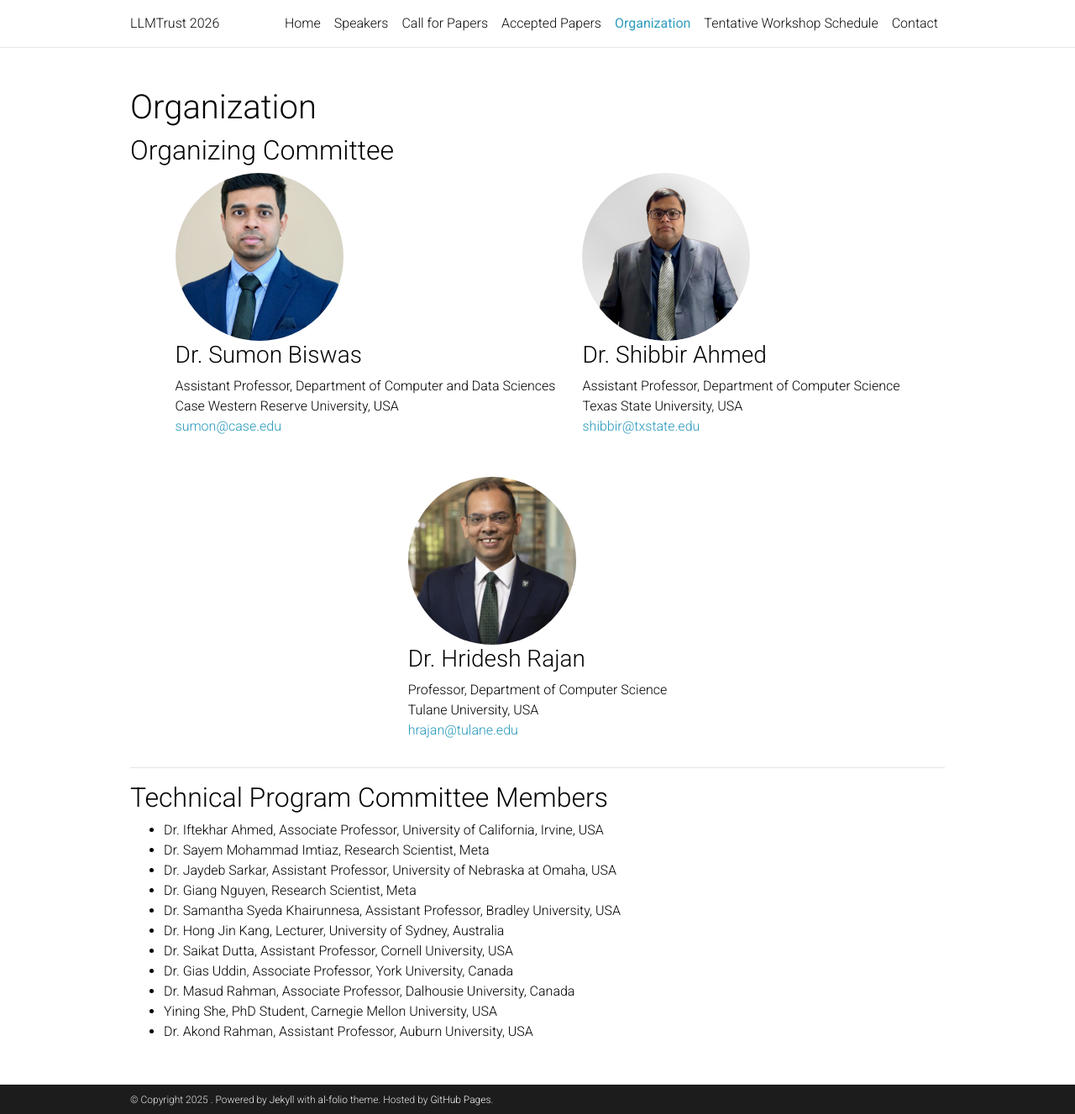
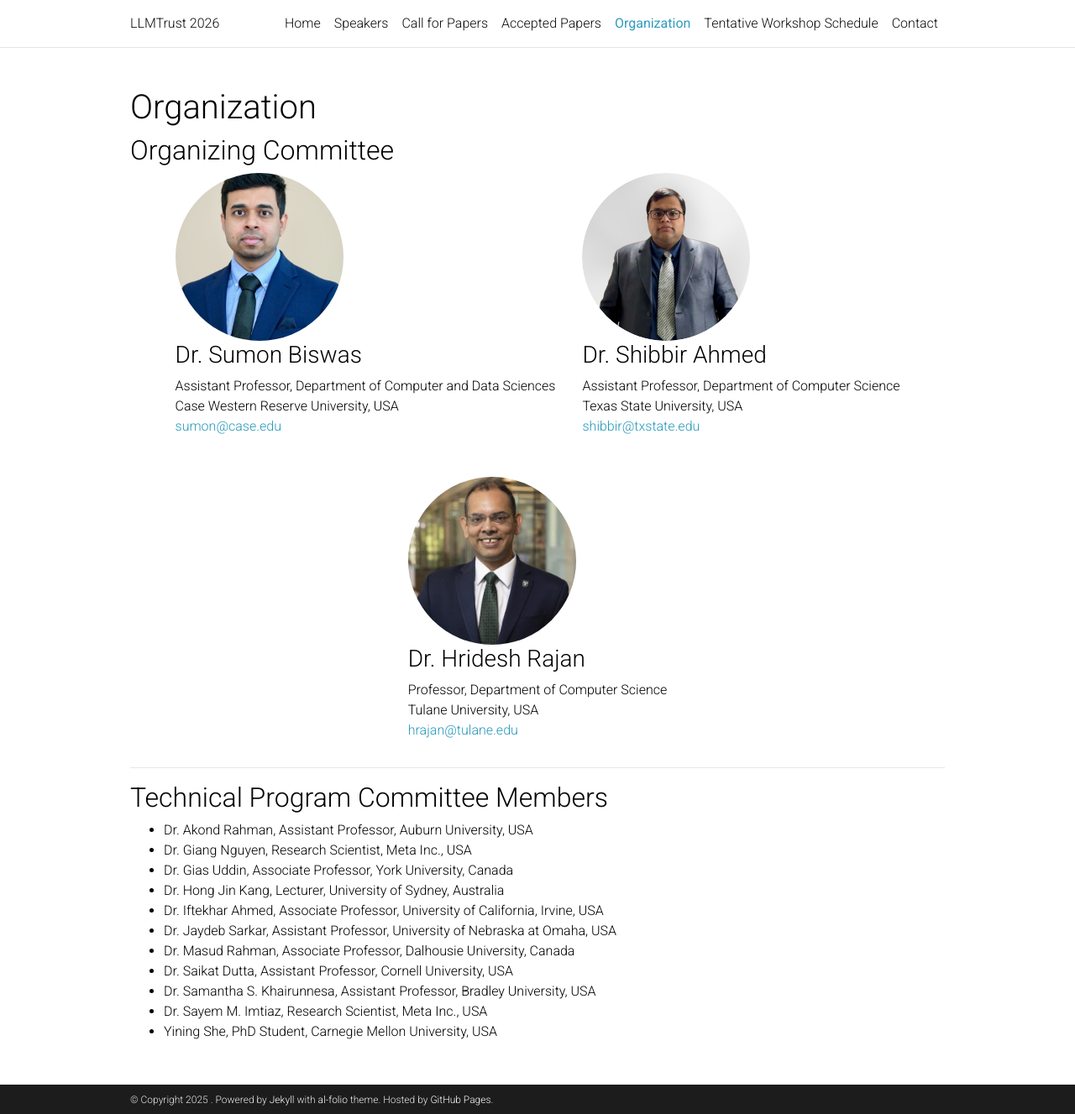
Before and after one commit to llmtrust2026/llmtrust2026.github.io, a Jekyll site: the page built from _pages/organization.md, in a window 1280 px wide and 1327 px high. Shown: the whole window at 84% size. Built offline with Jekyll 4.4.1, drawn with Linux system fonts in a browser that asks for light colours; comment, search, counter and statistics services are not loaded; a style sheet for code colours, icons or effects is not loaded.

Commit message:
Update organization.md

```diff
--- a/_pages/organization.md
+++ b/_pages/organization.md
@@ -62,15 +62,15 @@ nav_order: 5
 ## Technical Program Committee Members
 
 <ul>
+  <li>Dr. Akond Rahman, Assistant Professor, Auburn University, USA</li>
+  <li>Dr. Giang Nguyen, Research Scientist, Meta Inc., USA</li>
+  <li>Dr. Gias Uddin, Associate Professor, York University, Canada</li>
+  <li>Dr. Hong Jin Kang, Lecturer, University of Sydney, Australia</li>
   <li>Dr. Iftekhar Ahmed, Associate Professor, University of California, Irvine, USA</li>
-  <li>Dr. Sayem Mohammad Imtiaz, Research Scientist, Meta</li>
   <li>Dr. Jaydeb Sarkar, Assistant Professor, University of Nebraska at Omaha, USA</li>
-  <li>Dr. Giang Nguyen, Research Scientist, Meta</li>
-  <li>Dr. Samantha Syeda Khairunnesa, Assistant Professor, Bradley University, USA</li>
-  <li>Dr. Hong Jin Kang, Lecturer, University of Sydney, Australia</li>
+  <li>Dr. Masud Rahman, Associate Professor, Dalhousie University, Canada</li>
   <li>Dr. Saikat Dutta, Assistant Professor, Cornell University, USA</li>
-  <li>Dr. Gias Uddin, Associate Professor, York University, Canada</li>
-  <li>Dr. Masud Rahman, Associate Professor, Dalhousie University, Canada</li>
+  <li>Dr. Samantha S. Khairunnesa, Assistant Professor, Bradley University, USA</li>
+  <li>Dr. Sayem M. Imtiaz, Research Scientist, Meta Inc., USA</li>
   <li>Yining She, PhD Student, Carnegie Mellon University, USA</li>
-  <li>Dr. Akond Rahman, Assistant Professor, Auburn University, USA</li>
 </ul>
```
